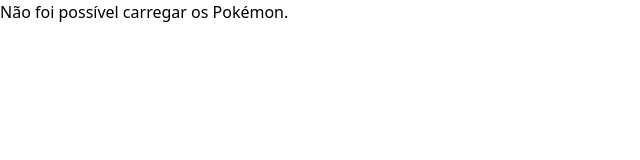
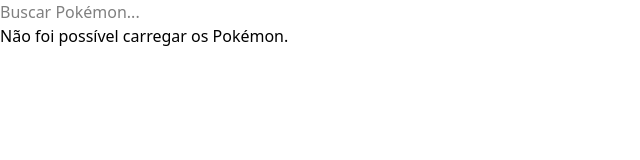
Before and after one commit to Samuka-Vey/pokedex, a plain HTML site: page index.html in a window 1280 px wide. Shown: the whole page, without its empty margins (0-640 px from the left). Drawn offline with nearby package versions, Linux system fonts and the light colour scheme; no server answers.

Commit message:
feat(ui): adiciona campo de busca de Pokémon
- Adiciona o input de pesquisa na interface
- Prepara a interface para filtrar a lista pelo nome digitado

```diff
--- a/index.html
+++ b/index.html
@@ -1,18 +1,25 @@
 <!doctype html>
 <html>
+
 <head>
   <meta charset="UTF-8" />
   <meta name="viewport" content="width=device-width, initial-scale=1.0" />
   <script src="https://cdn.jsdelivr.net/npm/@tailwindcss/browser@4"></script>
 </head>
+
 <body>
-    <section
-        id="pokemon-list"
-        aria-label="Lista de Pokémon"
-        class="grid grid-cols-2 gap-4 md:grid-cols-4"
-    >
+
+<input
+    type="search"
+    id="search-input"
+    placeholder="Buscar Pokémon..."
+    aria-label="Buscar Pokémon"
+/>
+  <section id="pokemon-list" aria-label="Lista de Pokémon" class="grid grid-cols-2 gap-4 md:grid-cols-4">
   </section>
+
 
   <script type="module" src="./src/main.js"></script>
 </body>
+
 </html>
```
Lines whose indentation alone changed are shown as unchanged.
